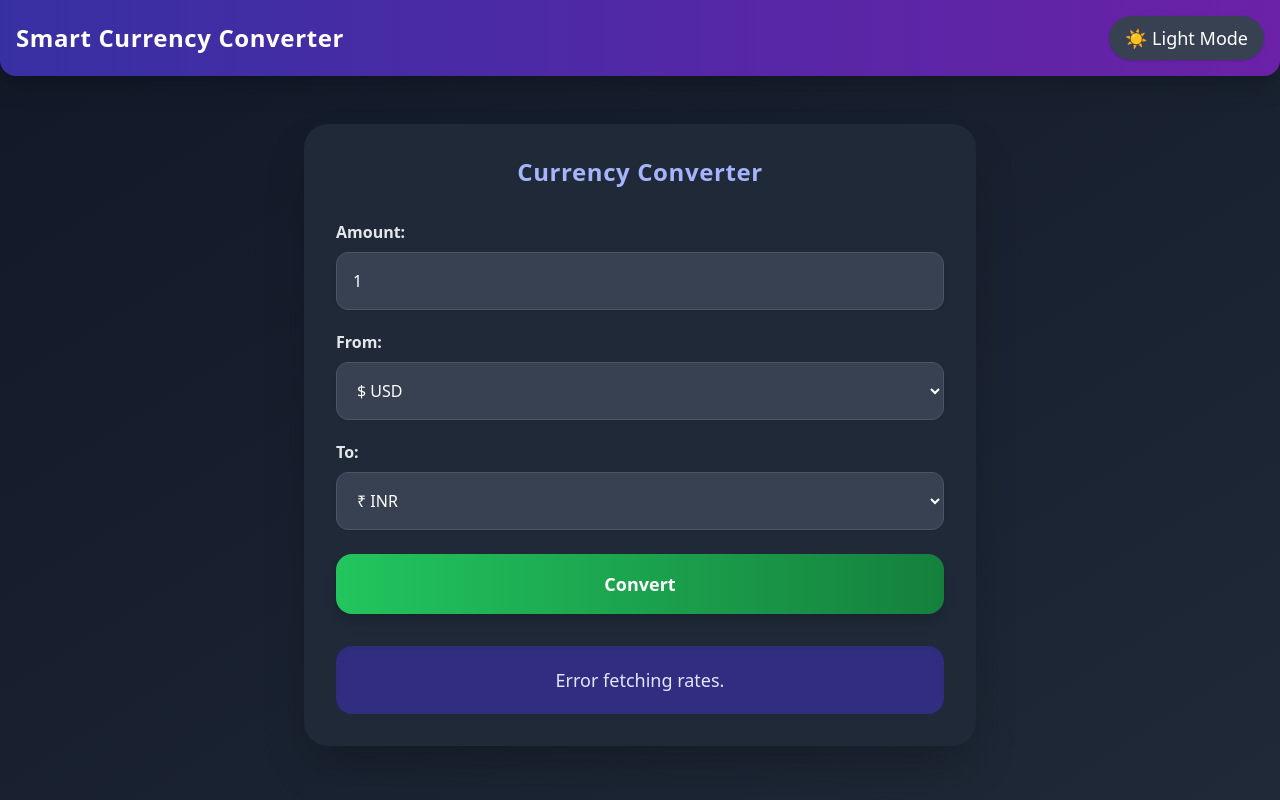
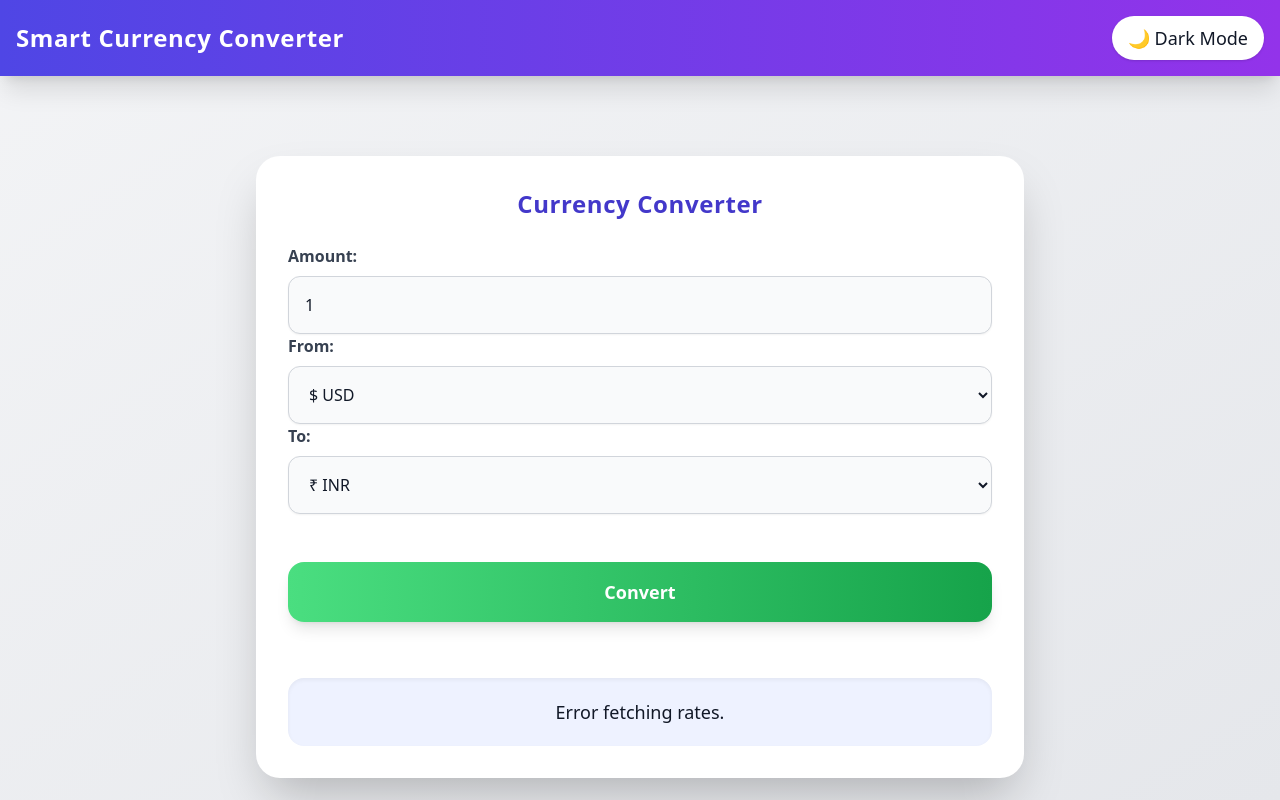
Before and after one commit to Mandar-123-code/Currency-Converter, a plain HTML site: page index.html in a window 1280 px wide. Drawn offline with nearby package versions, Linux system fonts and the light colour scheme; no server answers.

Commit message:
Completed 100

```diff
--- a/index.html
+++ b/index.html
@@ -1,62 +1,82 @@
 <!DOCTYPE html>
-<html lang="en" class="dark">
+<html lang="en">
   <head>
-  <meta charset="UTF-8">
+    <meta charset="UTF-8" />
+    <meta name="viewport" content="width=device-width, initial-scale=1.0" />
     <title>Smart Currency Converter</title>
-
     <link rel="icon" href="currency.png" type="image/png" sizes="32x32" />
-
     <script src="https://cdn.tailwindcss.com"></script>
-
     <script>
-    tailwind.config = {
-      darkMode: "class",
-    };
+      tailwind.config = { darkMode: "class" };
     </script>
-
     <style>
       .fade-in {
         animation: fadeIn 0.4s ease-in-out;
       }
       @keyframes fadeIn {
-      from { opacity: 0; transform: scale(0.95); }
-      to { opacity: 1; transform: scale(1); }
+        from {
+          opacity: 0;
+          transform: scale(0.95);
+        }
+        to {
+          opacity: 1;
+          transform: scale(1);
+        }
       }
     </style>
   </head>
-<body class="bg-gradient-to-br from-gray-100 to-gray-200 dark:from-gray-900 dark:to-gray-800 min-h-screen flex flex-col items-center transition">
-
-  <div class="navbar w-full flex justify-between items-center p-4
-              bg-gradient-to-r from-indigo-600 to-purple-600
-              dark:from-indigo-800 dark:to-purple-800
-              text-white shadow-xl rounded-b-2xl">
-    <h1 class="text-2xl font-extrabold tracking-wide">Smart Currency Converter</h1>
-    <button id="theme-toggle"
-            class="text-lg px-4 py-2 rounded-full bg-white dark:bg-gray-700 dark:text-white
-                   text-gray-900 font-medium hover:bg-gray-100 dark:hover:bg-gray-600 shadow transition">
+  <body
+    class="bg-gradient-to-br from-gray-100 mb-0 pb-0 mt-0 pt-0 mx-0 px-0 my-0 py-0 to-gray-200 dark:from-gray-900 dark:to-gray-800 min-h-screen flex flex-col items-center transition p-4"
+  >
+    <div
+      class="navbar m-0 p-4 w-full flex justify-between items-center bg-gradient-to-r from-indigo-600 to-purple-600 dark:from-indigo-800 dark:to-purple-800 text-white shadow-xl rounded-none"
+    >
+      <h1 class="text-xl sm:text-2xl font-extrabold tracking-wide text-center">
+        Smart Currency Converter
+      </h1>
+      <button
+        id="theme-toggle"
+        class="text-sm sm:text-lg px-3 sm:px-4 py-2 rounded-full bg-white dark:bg-gray-700 dark:text-white text-gray-900 font-medium hover:bg-gray-100 dark:hover:bg-gray-600 shadow transition"
+      >
         🌙 Dark Mode
       </button>
     </div>
 
-  <div class="container mt-12 w-full max-w-2xl bg-white dark:bg-gray-800
-              p-8 rounded-3xl shadow-2xl transition hover:shadow-3xl hover:scale-[1.02] duration-300 fade-in">
+    <div class="container mt-20 w-full max-w-3xl bg-white dark:bg-gray-800 p-6
+    sm:p-8 rounded-3xl shadow-2xl transition hover:shadow-3xl hover:scale-[1.01]
+    duration-300 fade-in overflow-hidden""">
 
-    <h2 class="text-2xl font-bold mb-8 text-center text-indigo-700 dark:text-indigo-300 tracking-wide">
+    <h2
+      class="text-xl sm:text-2xl font-bold mb-6 text-center text-indigo-700 dark:text-indigo-300 tracking-wide"
+    >
       Currency Converter
     </h2>
 
-    <div class="group flex flex-col mb-5">
-      <label for="amount" class="mb-2 font-semibold text-gray-700 dark:text-gray-200">Amount:</label>
-      <input type="number" id="amount" placeholder="Enter amount" value="1"
-             class="p-4 rounded-xl border border-gray-300 dark:border-gray-600 bg-gray-50 dark:bg-gray-700 text-gray-900 dark:text-white
-                    focus:outline-none focus:ring-4 focus:ring-indigo-300 dark:focus:ring-indigo-500 transition shadow-sm"/>
-    </div>
+    <div class="grid grid-cols-1 gap-6">
+      <div class="flex flex-col">
+        <label
+          for="amount"
+          class="mb-2 font-semibold text-gray-700 dark:text-gray-200"
+          >Amount:</label
+        >
+        <input
+          type="number"
+          id="amount"
+          placeholder="Enter amount"
+          value="1"
+          class="p-4 rounded-xl border border-gray-300 dark:border-gray-600 bg-gray-50 dark:bg-gray-700 text-gray-900 dark:text-white focus:outline-none focus:ring-4 focus:ring-indigo-300 dark:focus:ring-indigo-500 transition shadow-sm"
+        />
 
-    <div class="group flex flex-col mb-5">
-      <label for="from" class="mb-2 font-semibold text-gray-700 dark:text-gray-200">From:</label>
-      <select id="from"
-              class="p-4 rounded-xl border border-gray-300 dark:border-gray-600 bg-gray-50 dark:bg-gray-700 text-gray-900 dark:text-white
-                     focus:outline-none focus:ring-4 focus:ring-indigo-300 dark:focus:ring-indigo-500 transition shadow-sm">
+        <div class="flex flex-col">
+          <label
+            for="from"
+            class="mb-2 font-semibold text-gray-700 dark:text-gray-200"
+            >From:</label
+          >
+          <select
+            id="from"
+            class="p-4 rounded-xl border border-gray-300 dark:border-gray-600 bg-gray-50 dark:bg-gray-700 text-gray-900 dark:text-white focus:outline-none focus:ring-4 focus:ring-indigo-300 dark:focus:ring-indigo-500 transition shadow-sm"
+          >
             <option value="USD">$ USD</option>
             <option value="EUR">€ EUR</option>
             <option value="GBP">£ GBP</option>
@@ -70,11 +90,16 @@
           </select>
         </div>
 
-    <div class="group flex flex-col mb-6">
-      <label for="to" class="mb-2 font-semibold text-gray-700 dark:text-gray-200">To:</label>
-      <select id="to"
-              class="p-4 rounded-xl border border-gray-300 dark:border-gray-600 bg-gray-50 dark:bg-gray-700 text-gray-900 dark:text-white
-                     focus:outline-none focus:ring-4 focus:ring-indigo-300 dark:focus:ring-indigo-500 transition shadow-sm">
+        <div class="flex flex-col">
+          <label
+            for="to"
+            class="mb-2 font-semibold text-gray-700 dark:text-gray-200"
+            >To:</label
+          >
+          <select
+            id="to"
+            class="p-4 rounded-xl border border-gray-300 dark:border-gray-600 bg-gray-50 dark:bg-gray-700 text-gray-900 dark:text-white focus:outline-none focus:ring-4 focus:ring-indigo-300 dark:focus:ring-indigo-500 transition shadow-sm"
+          >
             <option value="INR">₹ INR</option>
             <option value="USD">$ USD</option>
             <option value="EUR">€ EUR</option>
@@ -87,34 +112,35 @@
             <option value="NZD">NZ$ NZD</option>
           </select>
         </div>
+      </div>
 
-    <button id="convert-btn"
-            class="btn w-full py-4 rounded-2xl text-white font-semibold text-lg
-                   bg-gradient-to-r from-green-400 to-green-600 dark:from-green-500 dark:to-green-700
-                   shadow-lg hover:scale-[1.02] transition">
+      <button
+        id="convert-btn"
+        class="btn w-full mt-6 py-4 rounded-2xl text-white font-semibold text-lg bg-gradient-to-r from-green-400 to-green-600 dark:from-green-500 dark:to-green-700 shadow-lg hover:scale-[1.02] transition"
+      >
         Convert
       </button>
 
-    <div id="result"
-         class="result mt-8 p-5 rounded-2xl bg-indigo-50 dark:bg-indigo-900 text-gray-900 dark:text-indigo-100 text-center text-lg font-medium fade-in shadow-inner">
+      <div
+        id="result"
+        class="result mt-8 p-5 rounded-2xl bg-indigo-50 dark:bg-indigo-900 text-gray-900 dark:text-indigo-100 text-center text-lg font-medium fade-in shadow-inner"
+      >
         Converted amount will appear here
       </div>
-
     </div>
 
     <script>
       const toggle = document.getElementById("theme-toggle");
 
-    toggle.innerText = document.documentElement.classList.contains("dark") ? "☀ Light Mode" : "🌙 Dark Mode";
+      toggle.innerText = document.documentElement.classList.contains("dark")
+        ? "☀ Light Mode"
+        : "🌙 Dark Mode";
 
       toggle.addEventListener("click", () => {
         document.documentElement.classList.toggle("dark");
-
-      if (document.documentElement.classList.contains("dark")) {
-        toggle.innerText = "☀ Light Mode";
-      } else {
-        toggle.innerText = "🌙 Dark Mode";
-      }
+        toggle.innerText = document.documentElement.classList.contains("dark")
+          ? "☀ Light Mode"
+          : "🌙 Dark Mode";
       });
     </script>
 
```
Lines whose indentation alone changed are shown as unchanged.
